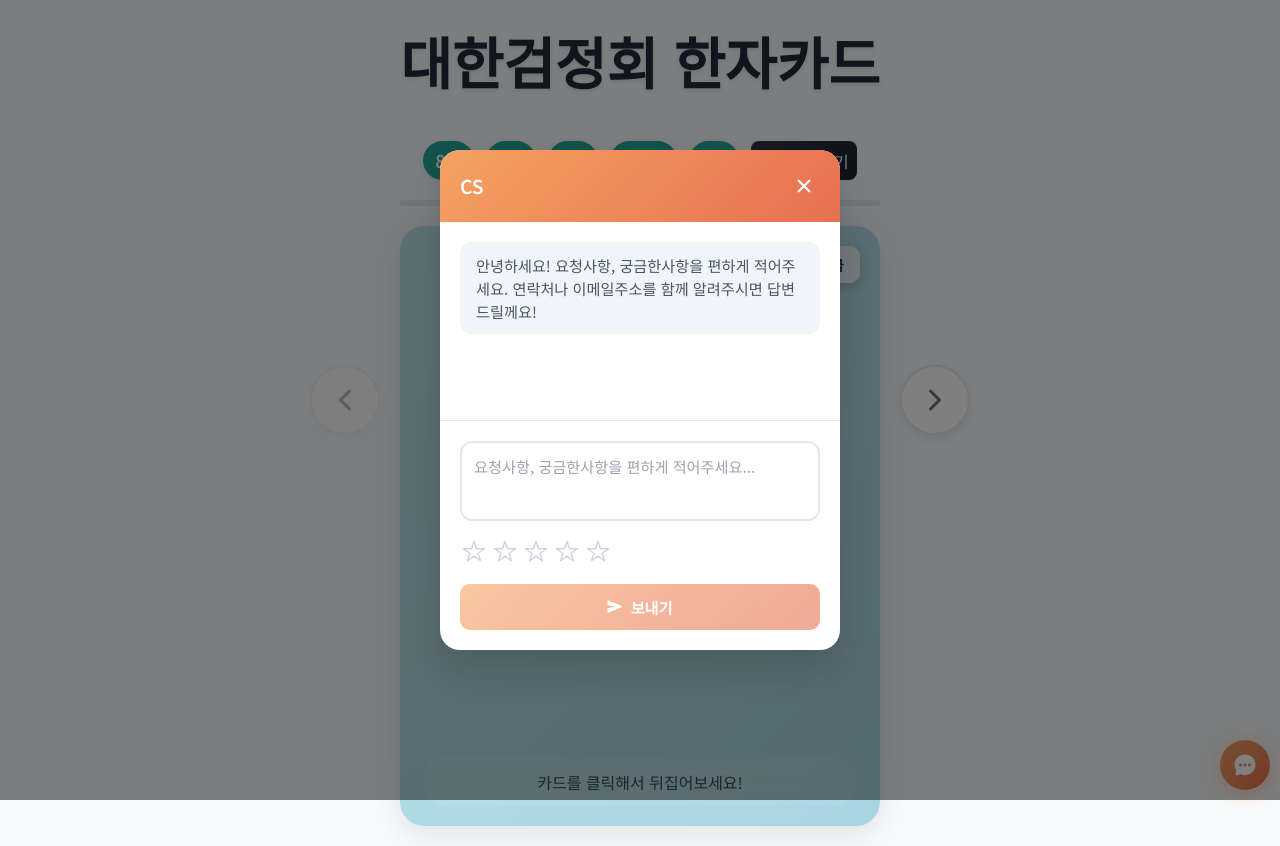
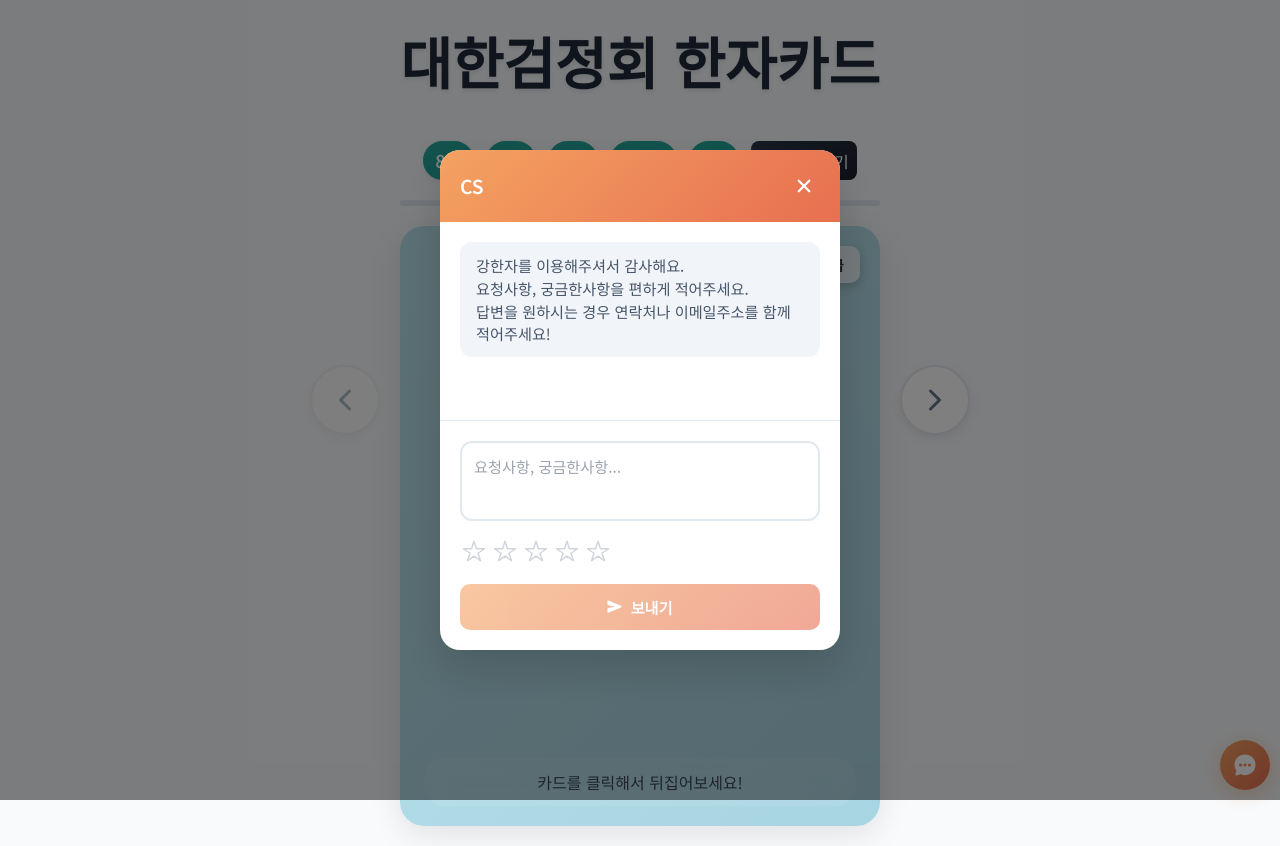
Before and after one commit to iimandoo/ganghanja, a Next.js app: page / in a window 1280 px wide. Both pictures are taken after a click on the button 1245 px from the left and 765 px from the top of the page. Built offline with nearby package versions, Linux system fonts and the light colour scheme; no server answers.

Commit message:
멘트수정

```diff
--- a/src/app/globals.css
+++ b/src/app/globals.css
@@ -23,12 +23,7 @@
 
 body {
   color: rgb(var(--foreground-rgb));
-  background: linear-gradient(
-      to bottom,
-      transparent,
-      rgb(var(--background-end-rgb))
-    )
-    rgb(var(--background-start-rgb));
+  background: #ffffff;
 }
 
 a {
--- a/src/app/page.tsx
+++ b/src/app/page.tsx
@@ -1308,18 +1308,23 @@
 
           <ChatBody>
             <ChatMessage>
-              안녕하세요! 요청사항, 궁금한사항을 편하게 적어주세요. 연락처나
-              이메일주소를 함께 알려주시면 답변드릴께요!
+              강한자를 이용해주셔서 감사해요.
+              <br />
+              요청사항, 궁금한사항을 편하게 적어주세요.
+              <br />
+              답변을 원하시는 경우 연락처나 이메일주소를 함께 적어주세요!
             </ChatMessage>
 
-            {showSuccessMessage && <SuccessMessage>보냈어요!</SuccessMessage>}
+            {showSuccessMessage && (
+              <SuccessMessage>강한자에게 슝~! 보냈어요</SuccessMessage>
+            )}
           </ChatBody>
 
           <ChatInputArea>
             <ChatTextArea
               value={chatMessage}
               onChange={(e) => setChatMessage(e.target.value)}
-              placeholder="요청사항, 궁금한사항을 편하게 적어주세요..."
+              placeholder="요청사항, 궁금한사항..."
               disabled={isChatSubmitting || showSuccessMessage}
             />{" "}
             {!showSuccessMessage && (
```
